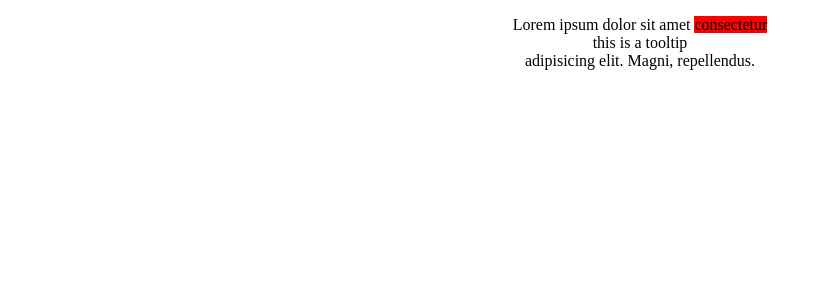
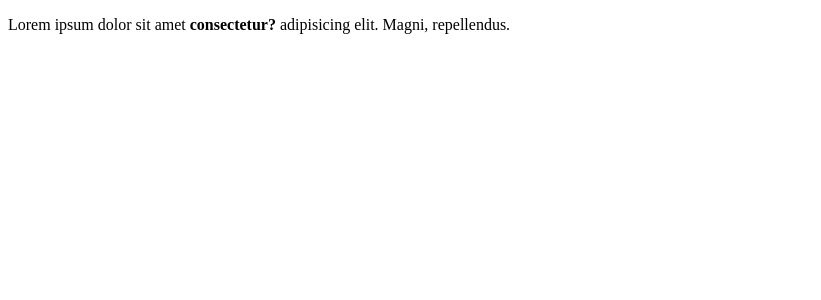
Before and after one commit to absens-x/react-examples, a React (Create React App) app: page / in a window 1280 px wide. Shown: the top 300 px of the page, without its empty margins (0-821 px from the left). Built offline with nearby package versions, Linux system fonts and the light colour scheme.

Commit message:
change: Tooltip example

```diff
--- a/src/App.css
+++ /dev/null
@@ -1,38 +0,0 @@
-.App {
-  text-align: center;
-}
-
-.App-logo {
-  height: 40vmin;
-  pointer-events: none;
-}
-
-@media (prefers-reduced-motion: no-preference) {
-  .App-logo {
-    animation: App-logo-spin infinite 20s linear;
-  }
-}
-
-.App-header {
-  background-color: #282c34;
-  min-height: 100vh;
-  display: flex;
-  flex-direction: column;
-  align-items: center;
-  justify-content: center;
-  font-size: calc(10px + 2vmin);
-  color: white;
-}
-
-.App-link {
-  color: #61dafb;
-}
-
-@keyframes App-logo-spin {
-  from {
-    transform: rotate(0deg);
-  }
-  to {
-    transform: rotate(360deg);
-  }
-}
--- a/src/App.tsx
+++ b/src/App.tsx
@@ -1,5 +1,5 @@
 import React from 'react';
-import './App.css';
+import './App.scss';
 import Tooltip from './examples/Tooltip/Tooltip';
 
 function App() {
--- /dev/null
+++ b/src/examples/Tooltip/Tooltip.scss
@@ -0,0 +1,17 @@
+.tooltip-target {
+    font-weight: bold;
+    &:after {
+        content: '?';
+    }
+}
+
+.tooltip-text {
+    position: absolute;
+    display: block;
+    background-color: rgba($color: #000000, $alpha: 0.7);
+    border-radius: 4pxs;
+    z-index: -1000;
+    opacity: 0;
+    top: 0;
+    left: 0;
+}
--- a/src/examples/Tooltip/Tooltip.tsx
+++ b/src/examples/Tooltip/Tooltip.tsx
@@ -1,33 +1,35 @@
-import React, { useRef, useState } from 'react';
+import React, { useEffect, useRef, useState } from 'react';
+
+import './Tooltip.scss';
 
 interface ITooltopProps {
     children: string;
     text: string;
 }
 
-interface ITooltopState {
-    opacity: boolean;
-}
+const Tooltip: React.FC<ITooltopProps> = ({ children, text = 'What is it?' }) => {
+    const [tooltipShow, setTooltipShow] = useState<boolean>(false);
 
-const Tooltip: React.FC<ITooltopProps> = ({ children, text = 'What is it?' }) => {
-    const [opacity, setOpacity] = useState<ITooltopState>({ opacity: false });
     const tooltipTargetRef = useRef(null);
     const tooltipTextRef = useRef(null);
 
     const toggle = (): void => {
-        setOpacity({ opacity: !opacity });
+        setTooltipShow(!tooltipShow);
     };
+
+    useEffect(() => {
+        const { offsetTop, offsetLeft }: { offsetTop: string; offsetLeft: string } = tooltipTargetRef.current;
+        console.log(offsetTop);
+    }, [tooltipShow]);
+
     return (
         <span className="tooltip">
-            <span
-                className="tooltip-wrapper"
-                style={{ backgroundColor: 'red' }}
-                onMouseEnter={() => alert()}
-                ref={tooltipTargetRef}
-            >
+            <span className="tooltip-target" onMouseEnter={toggle} onMouseOut={toggle} ref={tooltipTargetRef}>
                 {children}
             </span>
-            <div className="tooltip-text">{text}</div>
+            <span ref={tooltipTextRef} className="tooltip-text">
+                {text}
+            </span>
         </span>
     );
 };
```
Also changed, not shown: src/App.scss (added).
